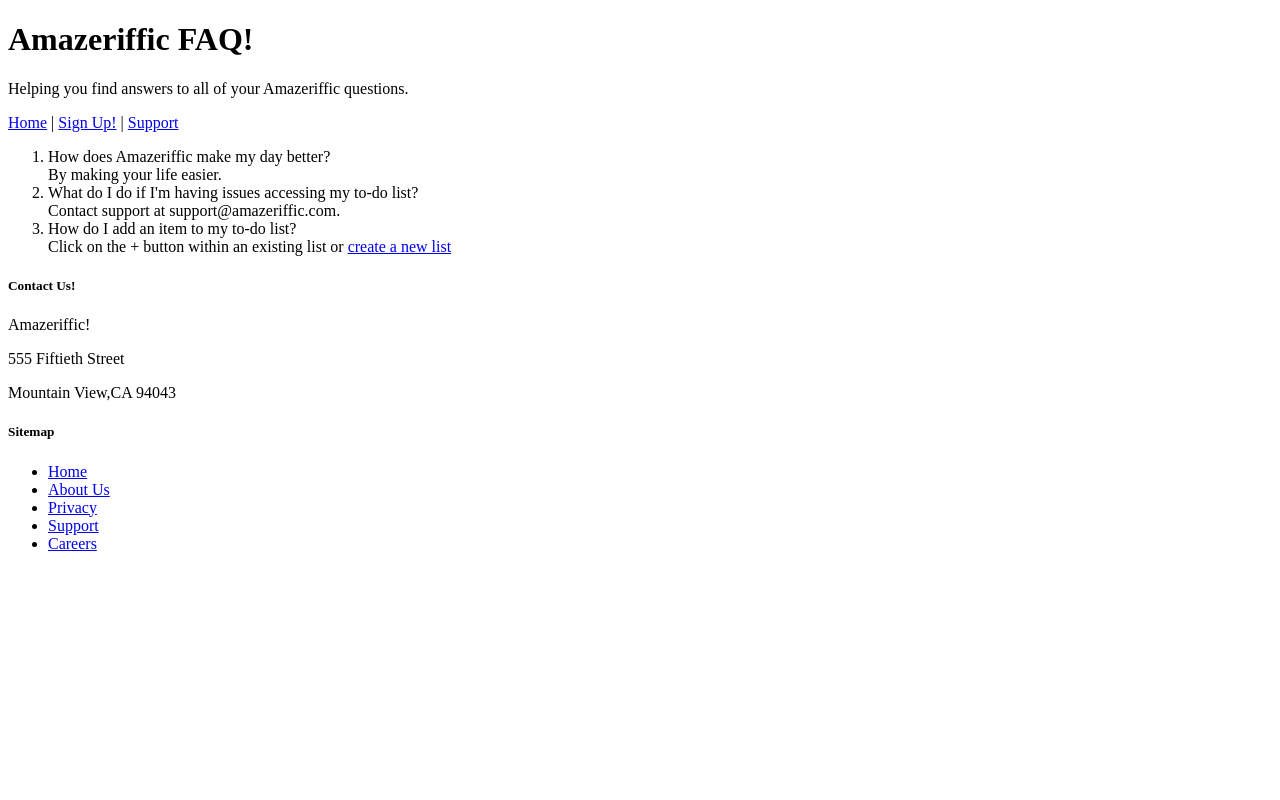
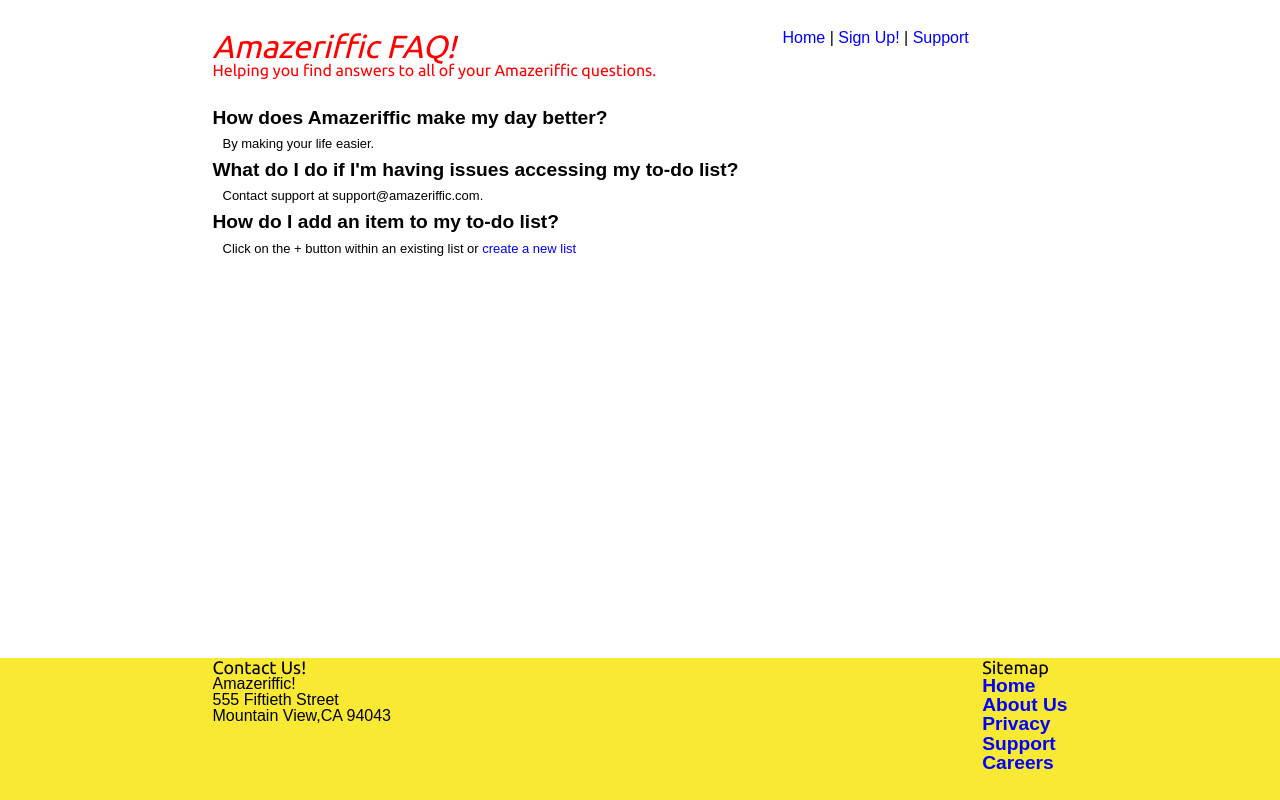
Before and after one commit to megc88/amazeriffic, a plain HTML site: page faq.html in a window 1280 px wide. Drawn offline with Linux system fonts and the light colour scheme; a web font is replaced by a local one.

Commit message:
basic styling of faq based on style.css

```diff
--- a/faq.html
+++ b/faq.html
@@ -2,42 +2,54 @@
 <html>
   <head>
     <title>Amazeriffic FAQ</title>
+     <link href="https://fonts.googleapis.com/css?family=Droid+Sans"
+     rel="stylesheet" type="text/css">
+     <link href="https://fonts.googleapis.com/css?family=Ubuntu"
+     rel="stylesheet" type="text/css">
+    <link href="reset.css" rel="stylesheet" type="text/css">
+    <link href="faq_style.css" rel="stylesheet" type="text/css">
   </head>
 
   <body>
     <header>
+      <div class="container">
       <h1>Amazeriffic FAQ!</h1>
-      <p>Helping you find answers to all of your Amazeriffic questions.</p>
-
       <nav>
         <a href="index.html">Home</a> |
-	<a href="#">Sign Up!</a> |
-	<a href="#">Support</a>
+        <a href="#">Sign Up!</a> |
+        <a href="#">Support</a>
       </nav>
+
+      <h2>Helping you find answers to all of your Amazeriffic questions.</h2>
+
+      </div>
     </header>
 
     <main>
+      <div class="container">
       <ol>
         <li>How does Amazeriffic make my day better?
-	<div>By making your life easier.</div></li>
+	<div class="answer">By making your life easier.</div></li>
 	<li>What do I do if I'm having issues accessing my to-do list?
-	<div>Contact support at support@amazeriffic.com.</div></li>
+	<div class="answer">Contact support at support@amazeriffic.com.</div></li>
 	<li>How do I add an item to my to-do list?
-	<div>Click on the + button within an existing list or <a href="#">create
+	<div class="answer">Click on the + button within an existing list or <a href="#">create
 	     a new list</a></div></li>
       </ol>
+      </div>
     </main>
 
     <footer>
+      <div class="container">
       <div class="contact">
-        <h5>Contact Us!</h5>
+        <h3>Contact Us!</h3>
         <p>Amazeriffic!</p>
         <p>555 Fiftieth Street</p>
         <p>Mountain View,CA 94043</p>
       </div>
 
       <div class="sitemap">
-        <h5>Sitemap</h5>
+        <h3>Sitemap</h3>
 	<ul>
 	  <li><a href="index.html">Home</a>
 	  <li><a href="#">About Us</a>
@@ -46,5 +58,6 @@
 	  <li><a href="#">Careers</a>
 	</ul>
       </div>
+      </div>
     </footer>
 </html>
--- /dev/null
+++ b/faq_style.css
@@ -0,0 +1,113 @@
+body {
+  background: #f9e933;
+  font-family: 'Droid Sans', sans-serif;
+  font-size: 100%;
+}
+
+
+header, main, footer {
+  min-width: 855px;
+}
+
+header .container, main .container, footer .container {
+  max-width: 855px;
+  margin: auto;
+}
+
+a {
+  color: blue;
+  text-decoration: none;
+}
+
+a:hover {
+  text-decoration: underline;
+}
+
+h1, h2, h3 {
+  font-family: 'Ubuntu', sans-serif;
+}
+
+header {
+  background: white;
+  overflow: hidden;
+  padding-top:30px;
+  padding-bottom: 30px;
+}
+
+h1 {
+  float: left;
+  width: 570px;
+  font-size: xx-large;
+  font-style: italic;
+  color: red;
+}
+
+h2 {
+  float: left;
+  font size: larger;
+  color: red;
+}
+
+header nav {
+  float: right;
+  width: 285px;
+}
+
+main {
+  background: white;
+  overflow: hidden;
+  height: 550px;
+}
+
+li {
+  font-size: larger;
+  font-weight: bold;
+  padding-bottom: 10px:
+}
+
+.answer {
+  font-size: small;
+  font-weight: normal;
+  padding: 10px;
+}
+
+.info {
+  margin-bottom: 30px;
+}
+
+.maintext {
+  float: left;
+  width: 570px;
+  margin-top: 70px;
+}
+
+
+h3 {
+  font-size: large;
+}
+
+.contact {
+  float: left;
+  width: 570px;
+}
+
+h4 {
+  font-size: large;
+  padding-top: 10px;
+  padding-bottom: 10px;
+}
+
+.sitemap {
+  float: right;
+  max-width: 285px;
+}
+
+.sitemap1 {
+  float: right;
+  width: 142.5px;
+}
+
+.sitemap2 {
+  float: right;
+  width: 142.5px;
+}
```
